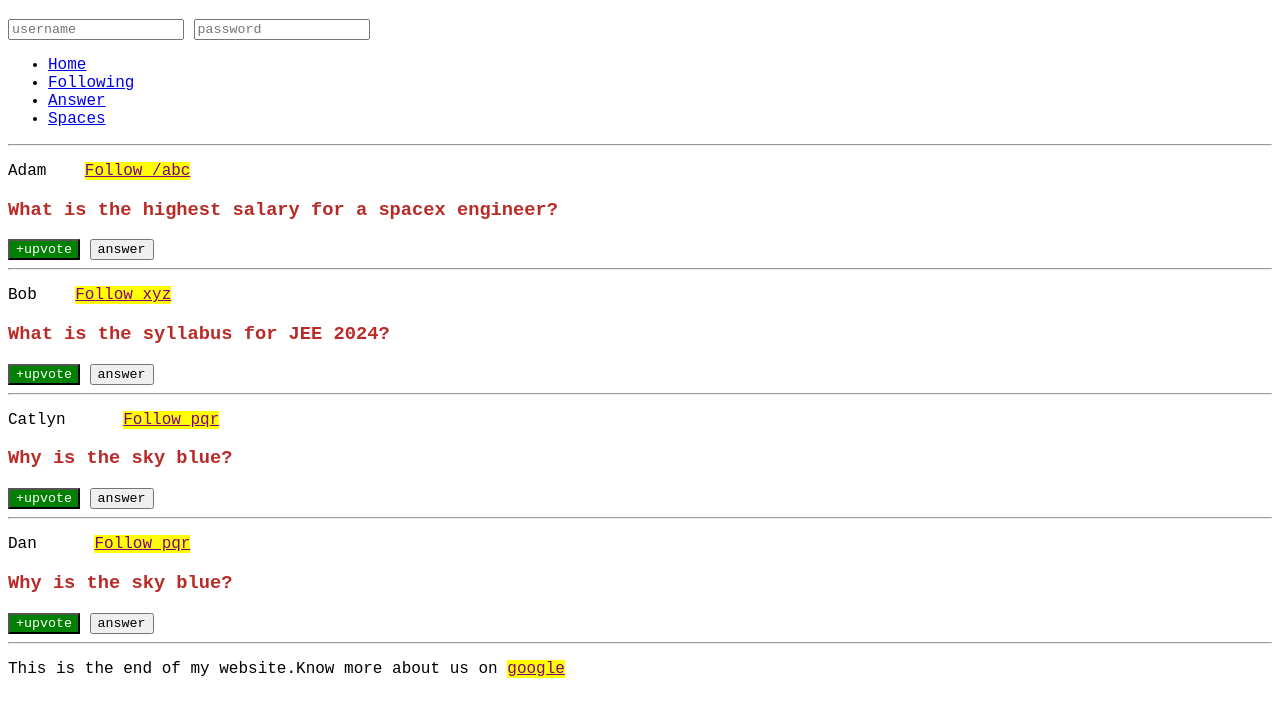
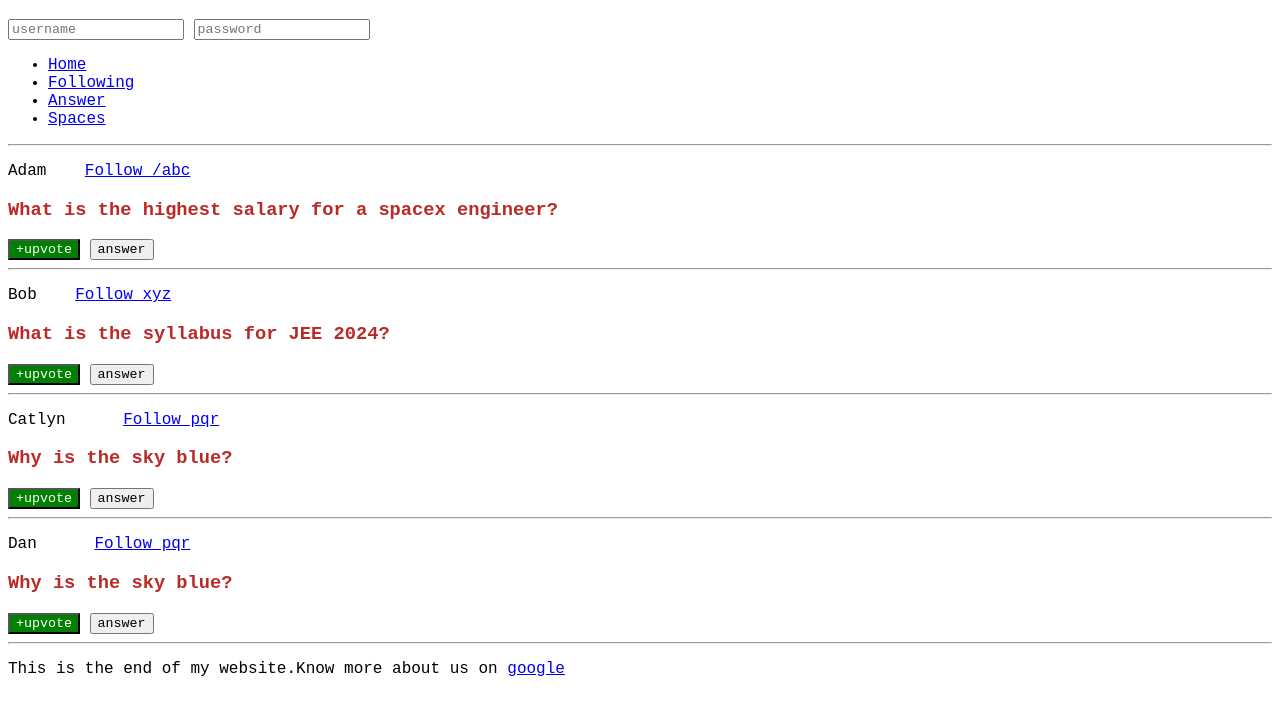
Before and after one commit to manasvi-creates/WEB-DEV, a plain HTML site: page PART2/index.html in a window 1280 px wide. Shown: the part 61-778 px from the top of the page. Drawn offline with Linux system fonts and the light colour scheme.

Commit message:
Update style2.css

```diff
--- a/PART2/style2.css
+++ b/PART2/style2.css
@@ -18,7 +18,7 @@ h1,h3{
     color:white;
 }
 /*descendant selector*/
-p a{
+/* p a{
     color:purple;
     background-color: yellow;
-}
+} */
```
